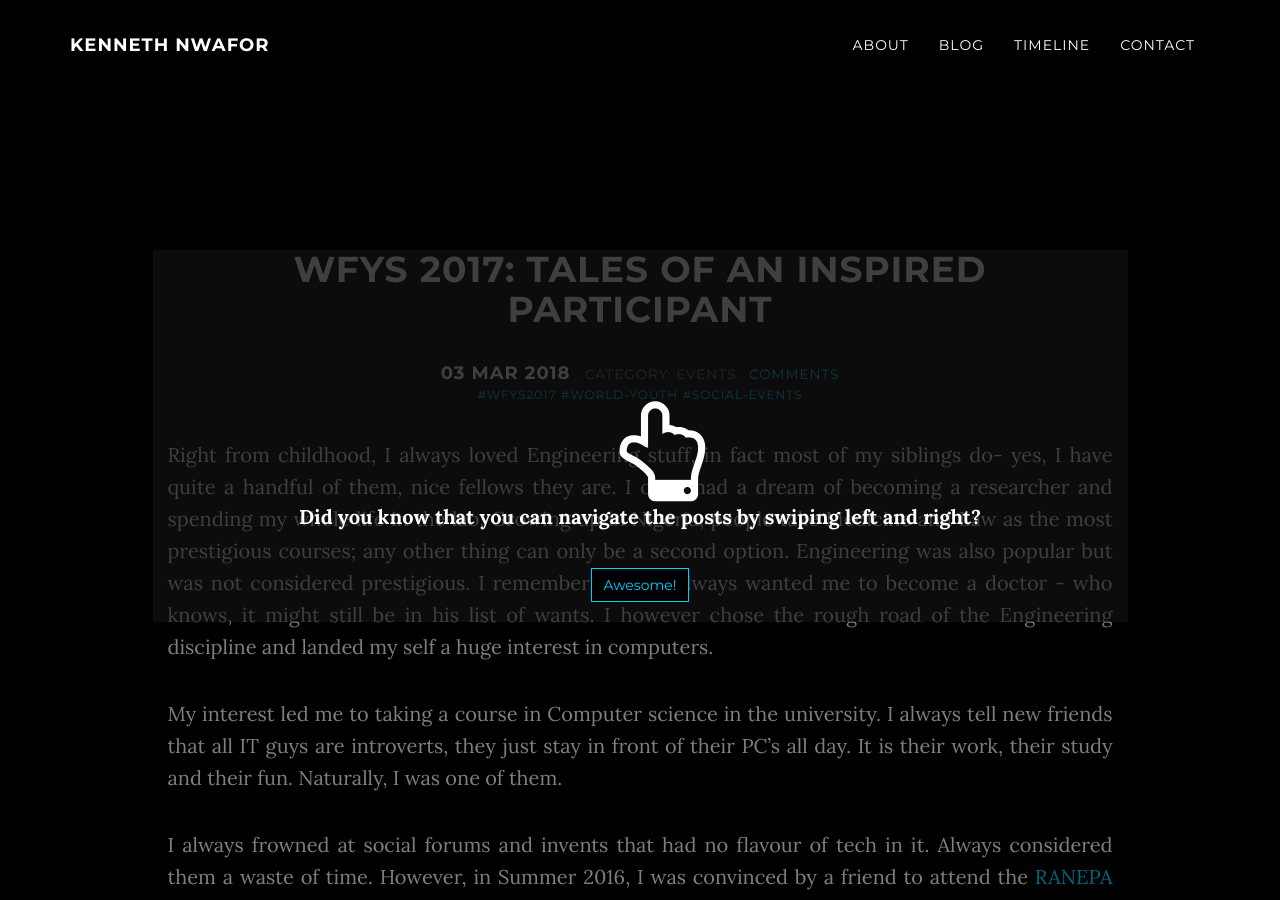
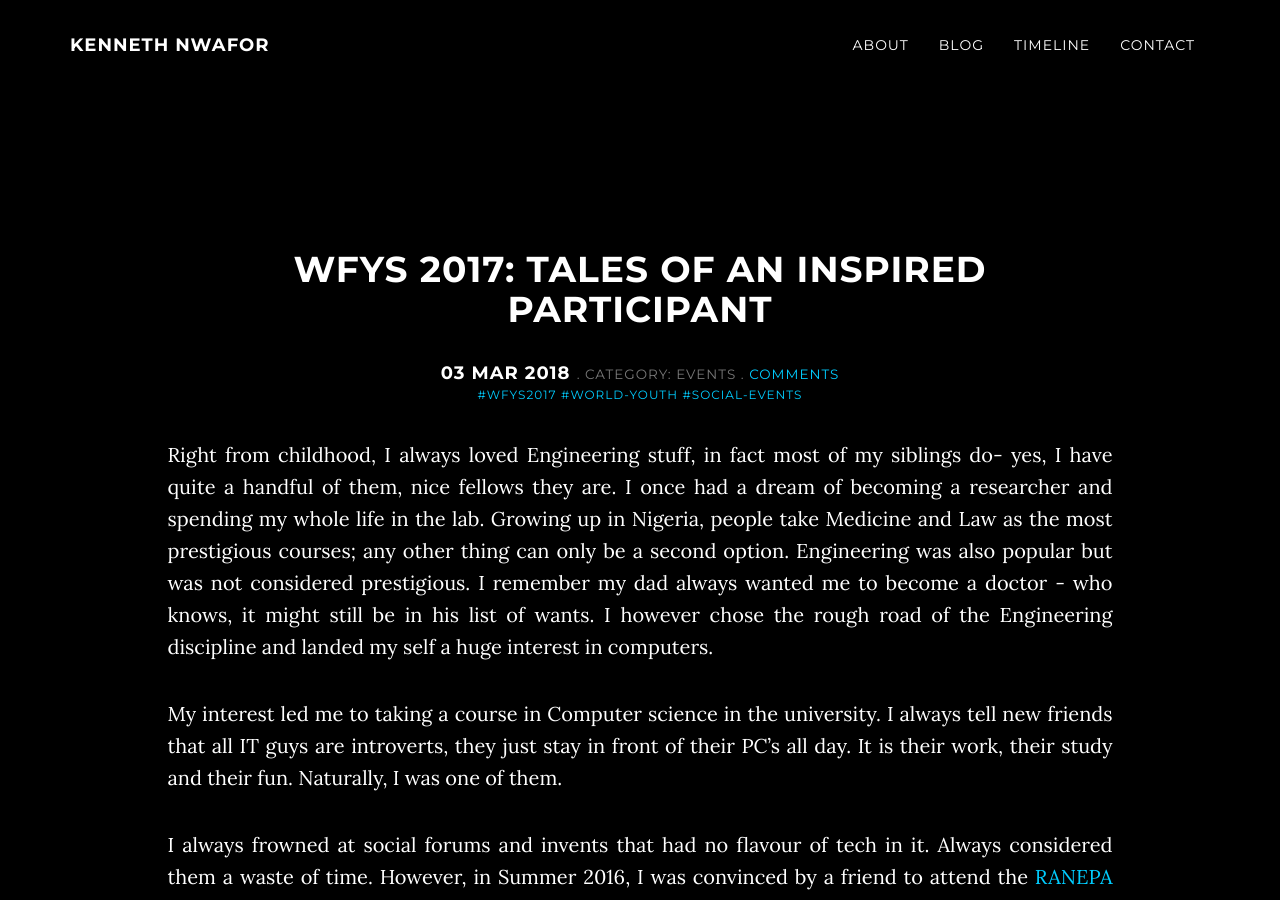
Before and after one commit to Ken4scholars/personal-site, a Jekyll site: the page built from _posts/2018-03-03-wfys2017.md, in a window 1280 px wide and 900 px high. Built offline with Jekyll 4.4.1, drawn with Linux system fonts in a browser that asks for light colours; nearby versions of some CDN libraries; emoji names are drawn with the system emoji font; comment, search, counter and statistics services are not loaded; a style sheet for code colours, icons or effects is not loaded; some of the changed lines change nothing that is shown.

Commit message:
publish wfys article

```diff
--- a/_config.yml
+++ b/_config.yml
@@ -4,6 +4,7 @@
 # NB! Set your site's url, otherwise stuff will break :)
 
 url: "https://ken4scholars.github.io"
+domain-url: "https://ken-dev.info"
 
 # If you're hosting your site at a Project repository on GitHub pages
 # (https://yourusername.github.io/repository-name)
@@ -113,7 +114,7 @@ icon-192p: "/img/web-app/icon-192p.png"
 # Blog #
 ########
 
-enable-gesture-navigation: True
+enable-gesture-navigation: False
 
 post-preview-words: 96
 
@@ -130,7 +131,7 @@ pinterest-share: True
 pocket-share: True
 vkontakte-share: True
 
-disqus-shortname: "kenneth_chinedu"
+disqus-shortname: "ken-dev"
 comments-enabled: True
 
 syntax-highlight: True
--- a/_includes/comments.html
+++ b/_includes/comments.html
@@ -11,8 +11,8 @@
      *  */
 
      var disqus_config = function () {
-        this.page.url = "{{ page.url }}";  // Replace PAGE_URL with your page's canonical URL variable
-        this.page.identifier = "{{ page.title }}" ; // Replace PAGE_IDENTIFIER with your page's unique identifier variable
+        this.page.url = "{{ site.domain-url | append: page.url }}";  // Replace PAGE_URL with your page's canonical URL variable
+        this.page.identifier = this.page.url ; // Replace PAGE_IDENTIFIER with your page's unique identifier variable
         this.disqus_developer = 1;
      };
 
```
